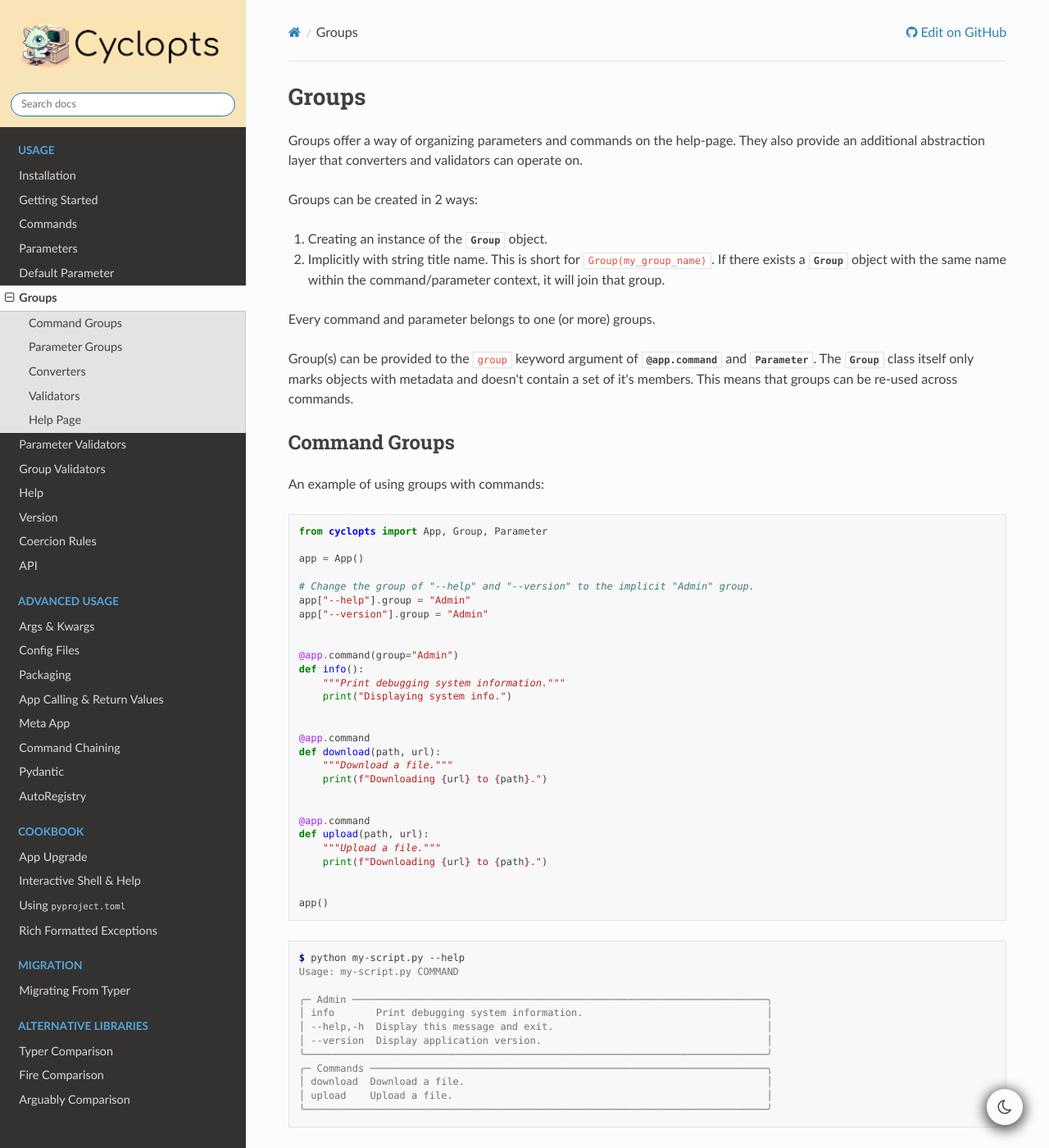
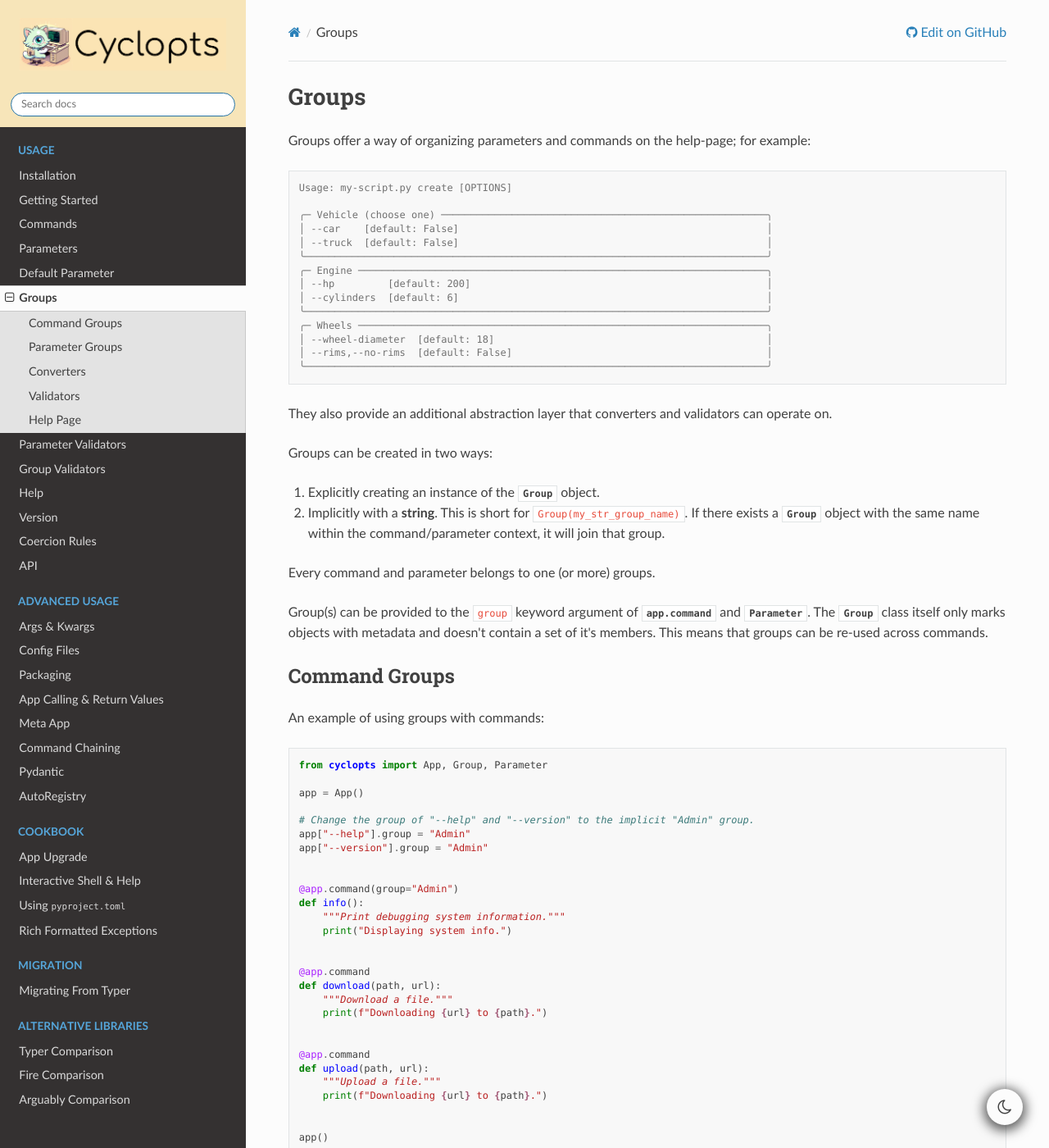
Before and after one commit to BrianPugh/cyclopts, a Sphinx documentation site: the page built from docs/source/groups.rst, in a window 1280 px wide and 1400 px high. Shown: the whole window at 82% size. Built offline with Sphinx 7.4.7 and the Read the Docs theme 3.1.0, drawn with Linux system fonts in a browser that asks for light colours; some of the changed text lies outside the part shown.

Commit message:
more docs

```diff
--- a/docs/source/group_validators.rst
+++ b/docs/source/group_validators.rst
@@ -4,6 +4,8 @@
 Group Validators
 ================
 Cyclopts has some builtin common group validators in the :ref:`cyclopts.validators <API Validators>` module.
+
+.. _Group Validators - LimitedChoice:
 
 -------------
 LimitedChoice
--- a/docs/source/groups.rst
+++ b/docs/source/groups.rst
@@ -1,20 +1,38 @@
 ======
 Groups
 ======
-Groups offer a way of organizing parameters and commands on the help-page.
+Groups offer a way of organizing parameters and commands on the help-page; for example:
+
+.. code-block:: console
+
+   Usage: my-script.py create [OPTIONS]
+
+   ╭─ Vehicle (choose one) ───────────────────────────────────────────────────────╮
+   │ --car    [default: False]                                                    │
+   │ --truck  [default: False]                                                    │
+   ╰──────────────────────────────────────────────────────────────────────────────╯
+   ╭─ Engine ─────────────────────────────────────────────────────────────────────╮
+   │ --hp         [default: 200]                                                  │
+   │ --cylinders  [default: 6]                                                    │
+   ╰──────────────────────────────────────────────────────────────────────────────╯
+   ╭─ Wheels ─────────────────────────────────────────────────────────────────────╮
+   │ --wheel-diameter  [default: 18]                                              │
+   │ --rims,--no-rims  [default: False]                                           │
+   ╰──────────────────────────────────────────────────────────────────────────────╯
+
 They also provide an additional abstraction layer that converters and validators can operate on.
 
-Groups can be created in 2 ways:
+Groups can be created in two ways:
 
-1. Creating an instance of the :class:`.Group` object.
+1. Explicitly creating an instance of the :class:`.Group` object.
 
-2. Implicitly with string title name.
-   This is short for ``Group(my_group_name)``.
+2. Implicitly with a **string**.
+   This is short for ``Group(my_str_group_name)``.
    If there exists a :class:`.Group` object with the same name within the command/parameter context, it will join that group.
 
 Every command and parameter belongs to one (or more) groups.
 
-Group(s) can be provided to the ``group`` keyword argument of :meth:`@app.command <cyclopts.App.command>` and :class:`.Parameter`.
+Group(s) can be provided to the ``group`` keyword argument of :meth:`app.command <cyclopts.App.command>` and :class:`.Parameter`.
 The :class:`.Group` class itself only marks objects with metadata and doesn't contain a set of it's members.
 This means that groups can be re-used across commands.
 
@@ -133,6 +153,8 @@ An example of using groups with parameters:
    │ Mutually exclusive arguments: {--car, --truck}                               │
    ╰──────────────────────────────────────────────────────────────────────────────╯
 
+In this example, we use the :ref:`LimitedChoice <Group Validators - LimitedChoice>` validator to make it so the user can only specify ``--car`` or ``--truck``.
+
 The default groups are defined by the registering app:
 
 * :attr:`.App.group_arguments` for positional-only arguments, which defaults to a group named ``"Arguments"``.
@@ -145,6 +167,10 @@ Converters
 Converters offer a way of having parameters within a group interact during processing.
 Groups with an empty name, or with ``show=False``, are a way of using converters without impacting the help-page.
 See :attr:`.Group.converter` for details.
+
+.. code-block:: python
+
+   TODO
 
 ----------
 Validators
```
Also changed, not shown: other parts of docs/source/groups.rst (+3 -1 lines).
